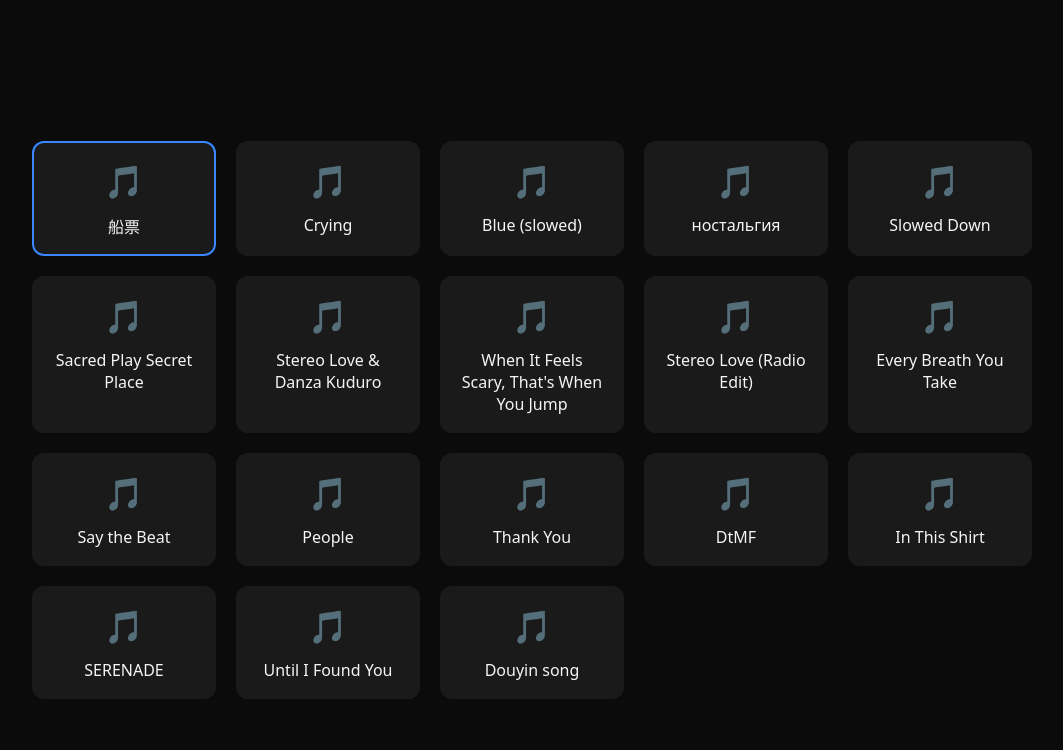
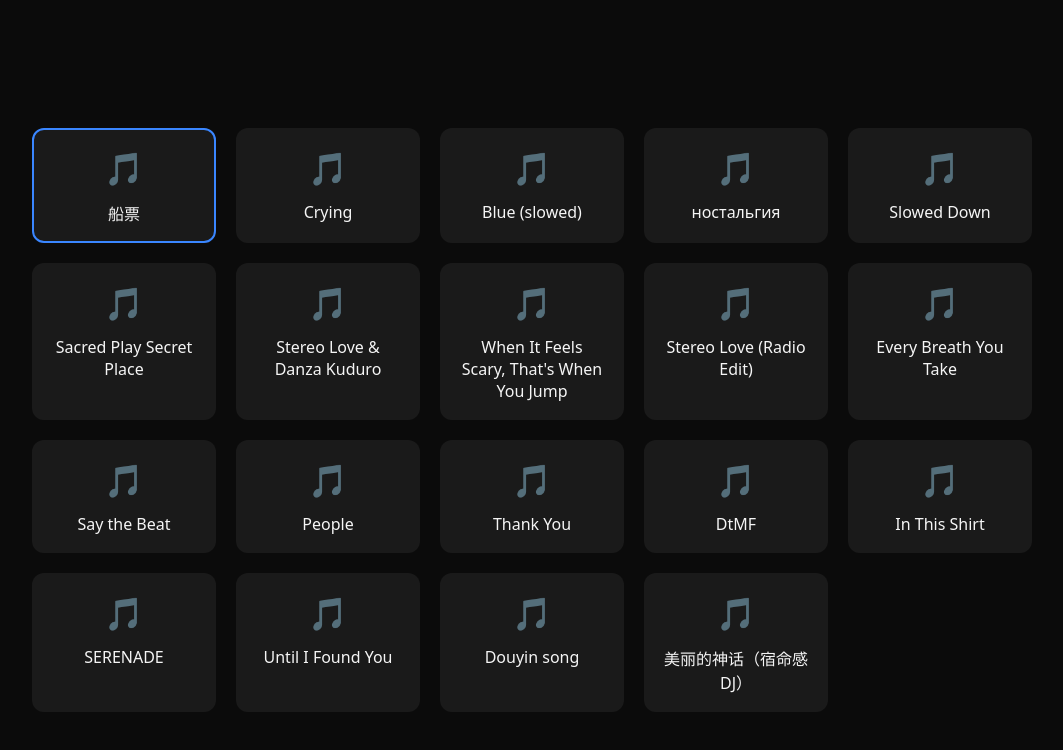
Before and after one commit to andyckt/SongPlayer.io, a plain HTML site: page index.html in a window 1280 px wide. Shown: the whole page, without its empty margins (108-1171 px from the left). Drawn offline with Linux system fonts and the light colour scheme.

Commit message:
added new song

```diff
--- a/index.html
+++ b/index.html
@@ -54,7 +54,8 @@
         { title: "In This Shirt", src: "./public/In This Shirt.mp3" },
         { title: "SERENADE", src: "./public/SERENADE.mp3" },
         { title: "Until I Found You", src: "./public/Until I Found You (Em Beihold Version) 4.mp3" },
-        { title: "Douyin song", src: "./public/【Mashup｜Remix】Từ Cửu Môn Hồi Ức (辞九门回忆) + Mạc Vấn Quy Kỳ (莫问归期) _ DJ.mp3" }
+        { title: "Douyin song", src: "./public/【Mashup｜Remix】Từ Cửu Môn Hồi Ức (辞九门回忆) + Mạc Vấn Quy Kỳ (莫问归期) _ DJ.mp3" },
+        { title: "美丽的神话（宿命感DJ）", src: "./public/美丽的神话 (Dj降调版).mp3" }
       ];
       let currentSongIndex = 0;
       // Track clicks for double-tap detection
```
Also changed, not shown: 1 other file.
